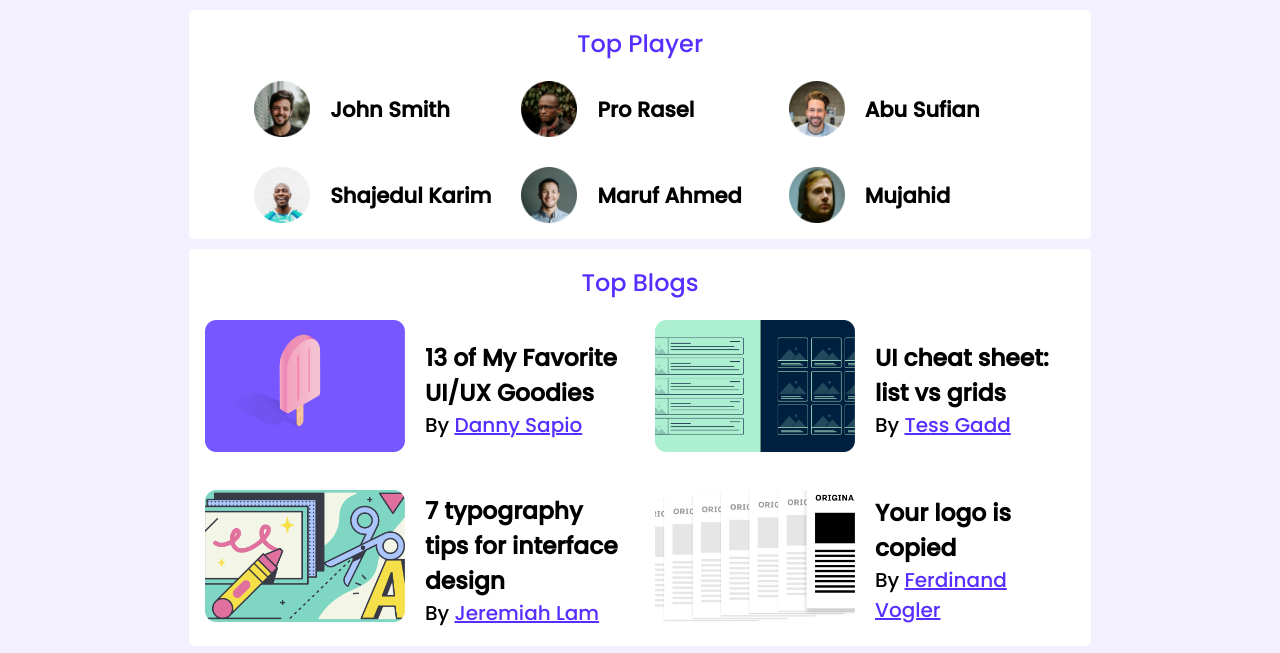
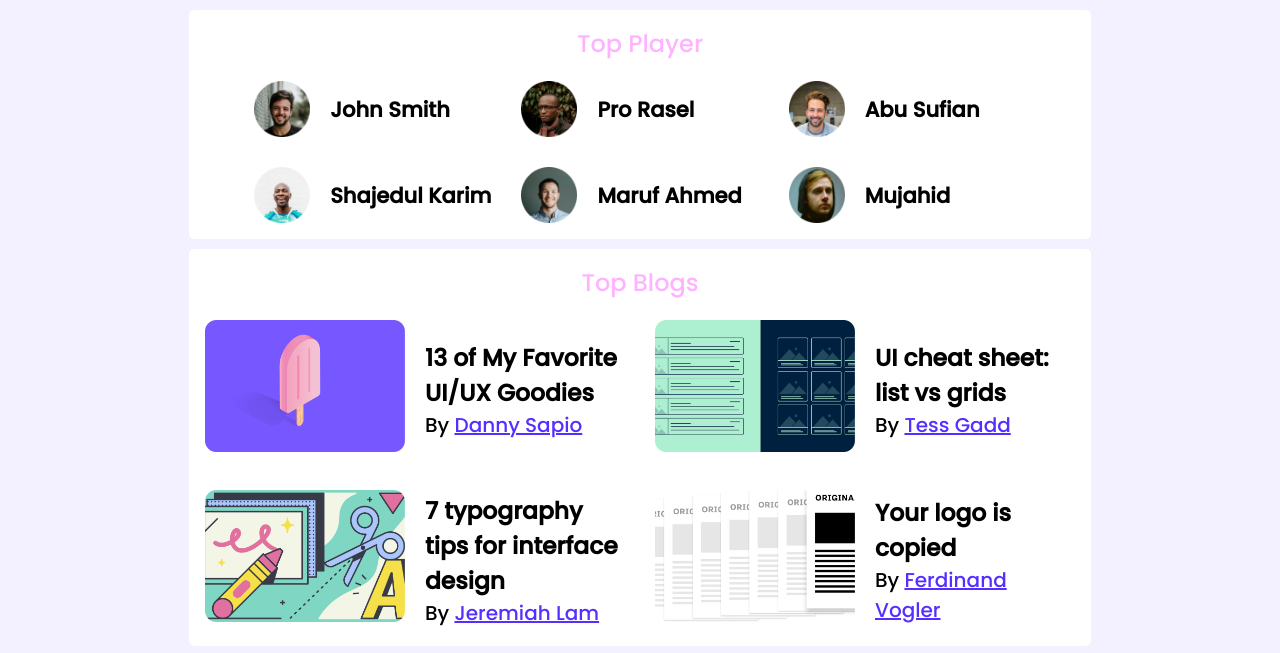
Before and after one commit to mgamamunbd/Leader-Board-Phero, a plain HTML site: page index.html in a window 1280 px wide. Shown: the part 94-747 px from the top of the page. Drawn offline with Linux system fonts and the light colour scheme.

Commit message:
js file added

```diff
--- a/index.html
+++ b/index.html
@@ -1,3 +1,5 @@
+<!-- @format -->
+
 <!DOCTYPE html>
 <html lang="en">
   <head>
@@ -39,7 +41,7 @@
     </header>
     <!-- Header end here -->
     <section class="container">
-      <h1 class="section-title">Top Player</h1>
+      <h1 id="top-player" class="section-title">Top Player</h1>
       <div class="top-players">
         <div class="players">
           <img src="images/players/player-1.png" alt="John Smith" />
@@ -68,7 +70,7 @@
       </div>
     </section>
     <section class="container">
-      <h1 class="section-title">Top Blogs</h1>
+      <h1 id="top-blogs" class="section-title">Top Blogs</h1>
       <div class="blogs">
         <article class="blog">
           <div class="thumbnail">
@@ -177,5 +179,7 @@
       </div>
     </section>
     <footer class="footer-area">© 2022, Leader Board</footer>
+    <!-- JS file insertion -->
+    <script src="js/app.js"></script>
   </body>
 </html>
--- /dev/null
+++ b/js/app.js
@@ -0,0 +1,6 @@
+/** @format */
+var topPlayers = document.getElementById("top-player");
+topPlayers.style.color = "rgba(255,0,255,0.3)";
+
+var topBlogs = document.getElementById("top-blogs");
+topBlogs.style.color = "rgba(255,0,255,0.3)";
```
